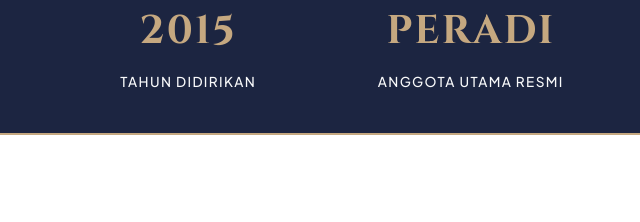
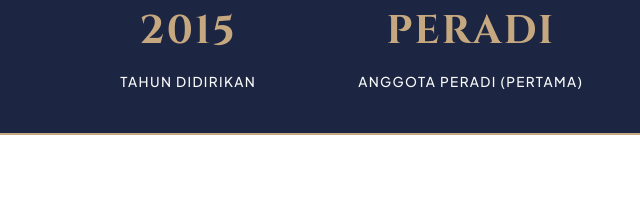
Before and after one commit to candrasnb/Niel-Website, a plain HTML site: page index.html in a window 1280 px wide. Shown: the part 723-945 px from the top of the page, 28-668 px from the left. Drawn offline with Linux system fonts and the light colour scheme.

Commit message:
Update membership description in index.html

```diff
--- a/index.html
+++ b/index.html
@@ -252,7 +252,7 @@
             </div>
             <div class="stat-item">
                 <h3>PERADI</h3>
-                <p>Anggota Utama Resmi</p>
+                <p>Anggota PERADI (Pertama)</p>
             </div>
             <div class="stat-item">
                 <h3>Nasional</h3>
```
